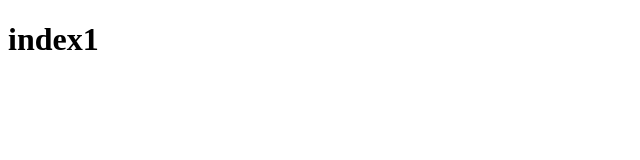
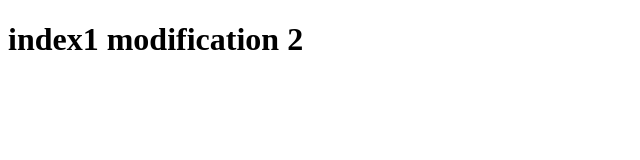
Before and after one commit to abdelazizhaimoud/my-second-react-app, a plain HTML site: page index.html in a window 1280 px wide. Shown: the whole page, without its empty margins (0-640 px from the left). Drawn offline with Linux system fonts and the light colour scheme.

Commit message:
first commit in branch_1

```diff
--- a/index.html
+++ b/index.html
@@ -6,6 +6,6 @@
     <title>Document</title>
 </head>
 <body>
-    <h1>index1</h1>
+    <h1>index1 modification 2</h1>
 </body>
 </html>
```
Also changed, not shown: style.css (added).
